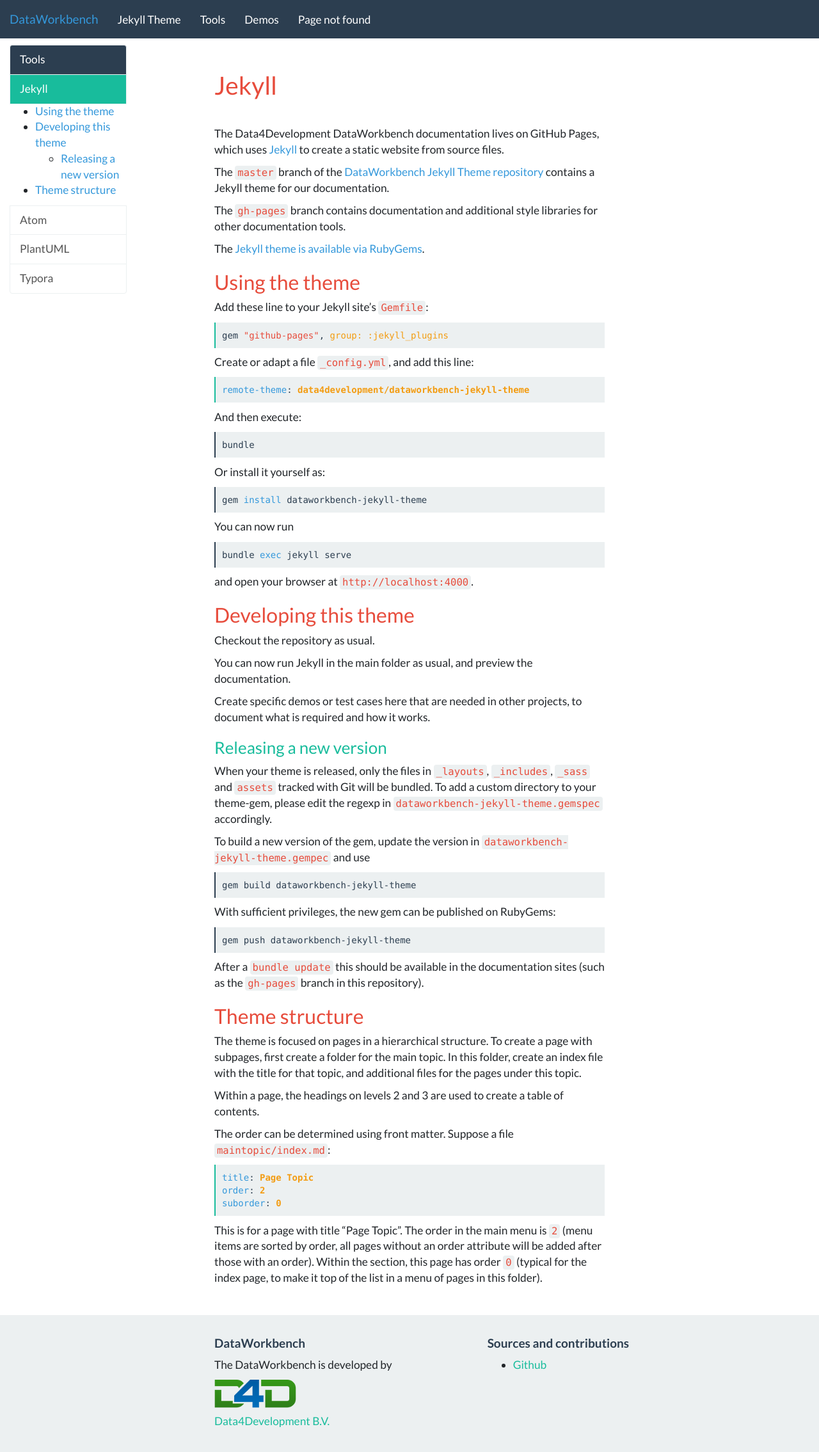
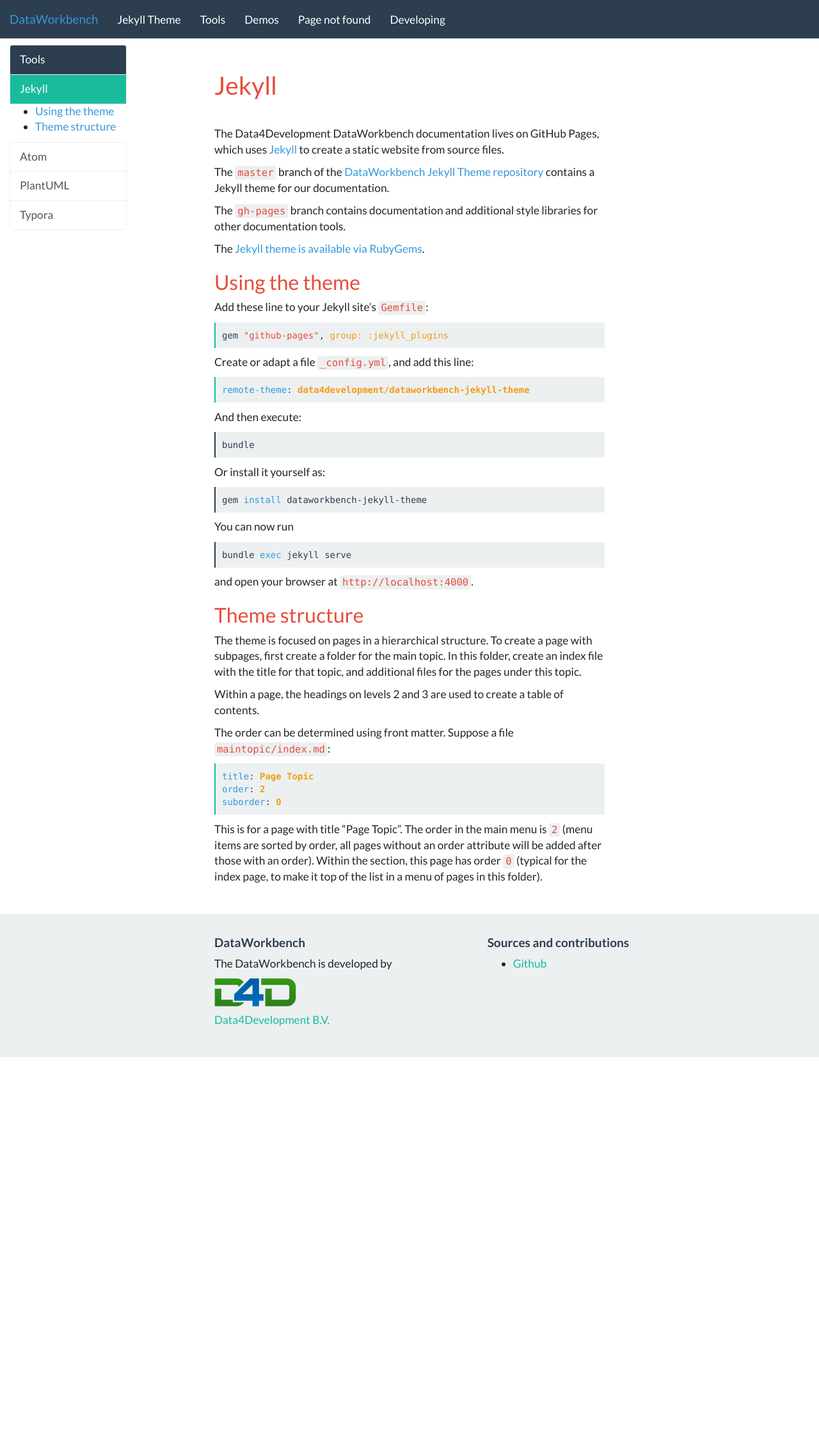
Before and after one commit to data4development/dataworkbench-jekyll-theme, a Jekyll site: the page built from tools/jekyll.md, in a window 1280 px wide. Shown: the top 2269 px of the page at 64% size. Built offline with Jekyll 4.4.1, drawn with Linux system fonts in a browser that asks for light colours; a script that is not in the unit is left out.

Commit message:
Put theme development info in its own page

`````diff
--- a/tools/jekyll.md
+++ b/tools/jekyll.md
@@ -46,33 +46,6 @@ bundle exec jekyll serve
 
 and open your browser at `http://localhost:4000`.
 
-## Developing this theme
-
-Checkout the repository as usual.
-
-You can now run Jekyll in the main folder as usual, and preview the documentation.
-
-Create specific demos or test cases here that are needed in other projects, to document what is required and how it works.
-
-### Releasing a new version
-
-When your theme is released, only the files in `_layouts`, `_includes`, `_sass` and `assets` tracked with Git will be bundled.
-To add a custom directory to your theme-gem, please edit the regexp in `dataworkbench-jekyll-theme.gemspec` accordingly.
-
-To build a new version of the gem, update the version in `dataworkbench-jekyll-theme.gempec` and use
-
-````bash
-gem build dataworkbench-jekyll-theme
-````
-
-With sufficient privileges, the new gem can be published on RubyGems:
-
-```bash
-gem push dataworkbench-jekyll-theme
-```
-
-After a `bundle update` this should be available in the documentation sites (such as the `gh-pages` branch in this repository).
-
 ## Theme structure
 
 The theme is focused on pages in a hierarchical structure. To create a page with subpages, first create a folder for the main topic. In this folder, create an index file with the title for that topic, and additional files for the pages under this topic.
`````
Also changed, not shown: developing.md (added, +30 -0 lines).
